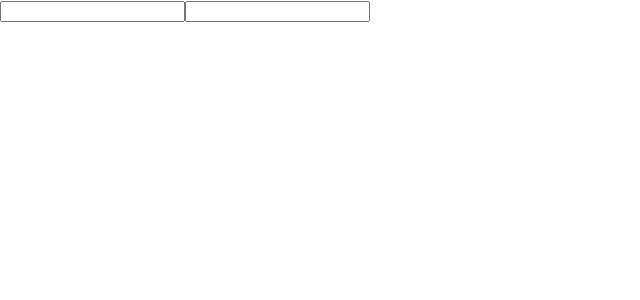
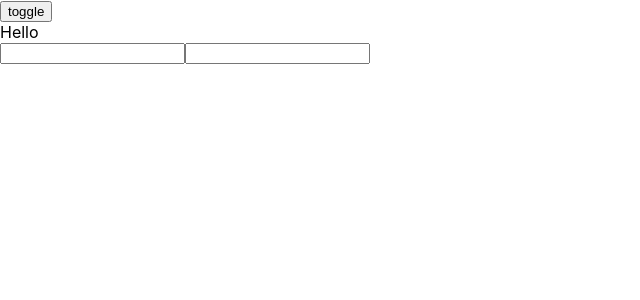
Before and after one commit to AmilMasic/react-hooks-tutorial, a React (Create React App) app: page / in a window 1280 px wide. Shown: the top 300 px of the page, without its empty margins (0-640 px from the left). Built offline with nearby package versions, Linux system fonts and the light colour scheme.

Commit message:
created useEffect example

```diff
--- a/src/App.js
+++ b/src/App.js
@@ -1,23 +1,30 @@
 import './App.css';
 import { useState } from 'react';
 import {useForm} from './useForm';
+import { Hello } from './Hello';
 
-function expensiveInitialState() {
-  return 10;
-}
+
 
 function App() {
-  // const [{count, count2}, setCount] = useState({count: 10, count2: 20});
-  // its better to do them seperatelly
+
+
+  const [showHello, setShowHello] = useState(true)
+
   const [count, setCount] = useState(10);
   const [count2, setCount2] = useState(20);
   const [values, handleChange] = useForm({email: "", password: ""})
 
   return (
     <div>
-      <input name="email" value={values.email} onChange={handleChange}/>
-      <input name="password" type="password" value={values.password} onChange={handleChange}/>
-    </div>);
+      <button onClick={() => setShowHello(!showHello)}>toggle</button>
+      {showHello && <Hello />}
+
+      <div>
+        <input name="email" value={values.email} onChange={handleChange}/>
+        <input name="password" type="password" value={values.password} onChange={handleChange}/>
+      </div>
+    </div>
+  )
 }
 
 export default App;
--- /dev/null
+++ b/src/Hello.js
@@ -0,0 +1,14 @@
+import { useEffect } from 'react';
+
+export const Hello = () => {
+
+  useEffect(() => {
+    console.log("render");
+
+    return () => {
+      console.log("unmount");
+    };
+  }, []);
+
+  return (<div>Hello</div>)
+}
```
